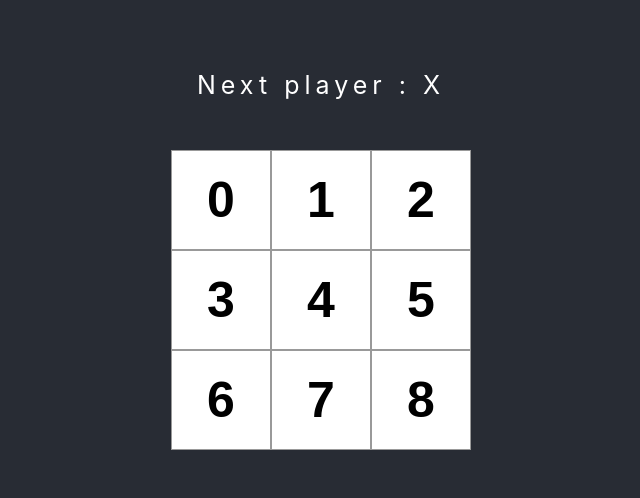
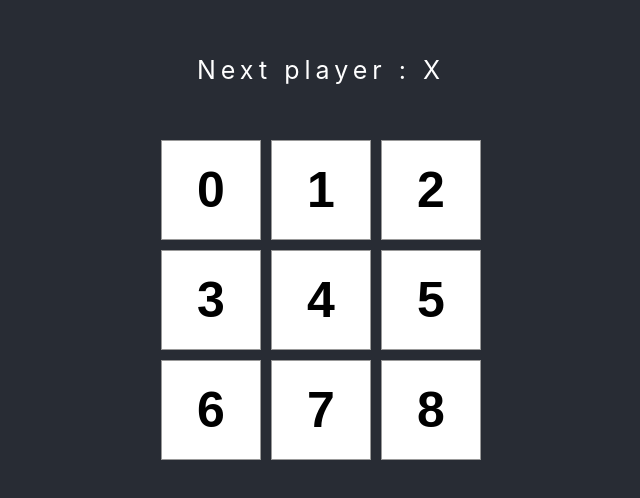
Before and after one commit to study-hary-id/tic-tac-toe-react, a React (Create React App) app: page / in a window 1280 px wide. Shown: the part 140-638 px from the top of the page, without its empty margins (319-959 px from the left). Built offline with nearby package versions, Linux system fonts and the light colour scheme.

Commit message:
Update index.css

```diff
--- a/src/index.css
+++ b/src/index.css
@@ -12,13 +12,14 @@ code {
     monospace;
 }
 
-ol, ul {
+ol,
+ul {
   padding-left: 30px;
 }
 
 .board-row:after {
   clear: both;
-  content: "";
+  content: '';
   display: table;
 }
 
@@ -31,10 +32,13 @@ ol, ul {
 .square {
   background: #fff;
   border: 1px solid #999;
+  float: left;
   font-size: 50px;
   font-weight: bold;
   line-height: 34px;
   height: 100px;
+  margin: 5px;
+  padding: 0;
   text-align: center;
   width: 100px;
 }
```
